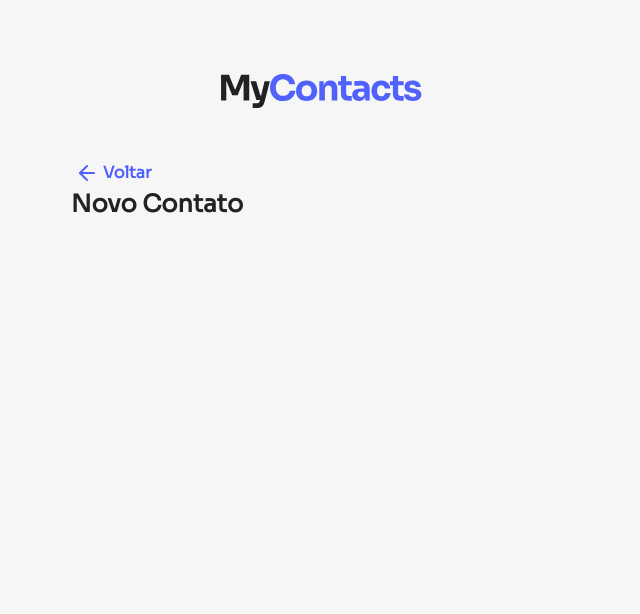
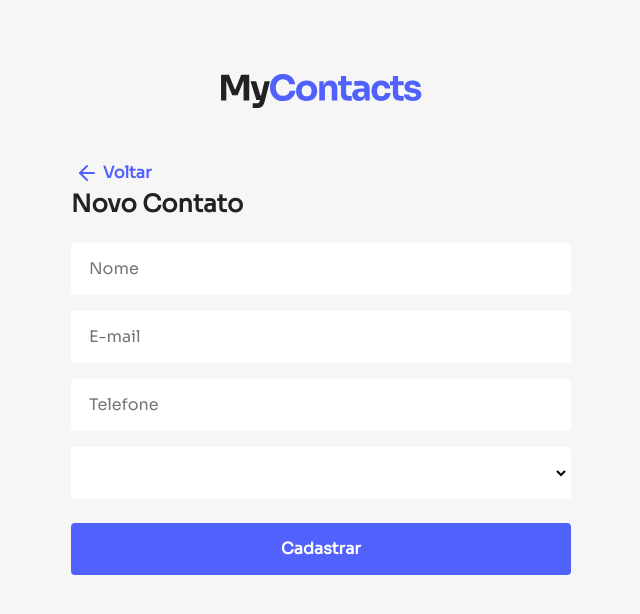
Before and after one commit to vitoorfraga/my-contacts-ui, a React (Vite) app: page /new in a window 1280 px wide. Shown: the top 614 px of the page, without its empty margins (319-959 px from the left). Built offline with nearby package versions, Linux system fonts and the light colour scheme.

Commit message:
feat: add ContactForm and FormGroup Component

```diff
--- /dev/null
+++ b/src/components/ContactForm/index.jsx
@@ -0,0 +1,32 @@
+
+import { Button } from "../Button"
+import { FormGroup } from "../FormGroup"
+import { Input } from "../Input"
+import { Select } from "../Select"
+import { ButtonContainer, Form } from "./styles"
+
+export const ContactForm = ({ buttonLabel }) => {
+  return (
+    <Form>
+      <FormGroup>
+        <Input placeholder="Nome"/>
+      </FormGroup>
+
+      <FormGroup>
+        <Input placeholder="E-mail"/>
+      </FormGroup>
+
+      <FormGroup>
+        <Input placeholder="Telefone"/>
+      </FormGroup>
+
+      <FormGroup>
+        <Select placeholder="Nome"/>
+      </FormGroup>
+
+      <ButtonContainer>
+        <Button>{buttonLabel}</Button>
+      </ButtonContainer>
+    </Form>
+  )
+}
--- /dev/null
+++ b/src/components/ContactForm/styles.js
@@ -0,0 +1,9 @@
+import styled from "styled-components";
+
+export const Form = styled.form`
+
+`
+
+export const ButtonContainer = styled.div`
+  margin-top: 24px;
+`
--- /dev/null
+++ b/src/components/FormGroup/index.jsx
@@ -0,0 +1,12 @@
+import PropTypes from "prop-types";
+import { Container } from "./styles";
+
+export const FormGroup = ({ children }) => (
+  <Container>
+    {children}
+  </Container>
+);
+
+FormGroup.propTypes = {
+  children: PropTypes.node.isRequired,
+};
--- /dev/null
+++ b/src/components/FormGroup/styles.js
@@ -0,0 +1,10 @@
+import styled from "styled-components";
+
+export const Container = styled.div`
+    width: 100%;
+
+
+     & + & {
+      margin-top: 16px;
+     }
+`
--- a/src/components/Input/index.js
+++ b/src/components/Input/index.js
@@ -17,6 +17,8 @@ export const Input =  styled.input`
 
   border: 2px solid transparent;
 
+  width: 100%;
+
   &:focus {
     border: 2px solid ${({theme}) => theme.colors.primary.main};
   }
--- a/src/components/PageHeader/styles.js
+++ b/src/components/PageHeader/styles.js
@@ -1,6 +1,9 @@
 import styled from "styled-components";
 
 export const Container = styled.header`
+
+  margin-bottom: 24px;
+
   a {
     display: flex;
     align-items: center;
--- a/src/components/Select/index.js
+++ b/src/components/Select/index.js
@@ -1,8 +1,6 @@
 import styled from "styled-components";
 
 export const Select =  styled.select`
-  background-color: red;
-
   background-color: #FFF;
   height: 52px;
   box-shadow: 0px, 4px, 10px rgba(0, 0, 0, 0.04);
@@ -17,6 +15,8 @@ export const Select =  styled.select`
 
   border: 2px solid transparent;
 
+  width: 100%;
+
   &:focus {
     border: 2px solid ${({theme}) => theme.colors.primary.main};
   }
--- a/src/pages/EditContact/index.jsx
+++ b/src/pages/EditContact/index.jsx
@@ -1,7 +1,11 @@
+import { ContactForm } from "../../components/ContactForm";
 import PageHeader from "../../components/PageHeader";
 
 export default function EditContact() {
   return (
-    <PageHeader title="Editar Contato"/>
+    <>
+      <PageHeader title="Editar Contato"/>
+      <ContactForm buttonLabel="Salvar Alterações" />
+    </>
   )
 }
--- a/src/pages/NewContact/index.jsx
+++ b/src/pages/NewContact/index.jsx
@@ -1,7 +1,12 @@
 import PageHeader from "../../components/PageHeader";
+import { ContactForm } from "../../components/ContactForm";
 
 export default function NewContact() {
   return (
-    <PageHeader title="Novo Contato"/>
+
+    <>
+      <PageHeader title="Novo Contato"/>
+      <ContactForm buttonLabel="Cadastrar" />
+    </>
   )
 }
```
